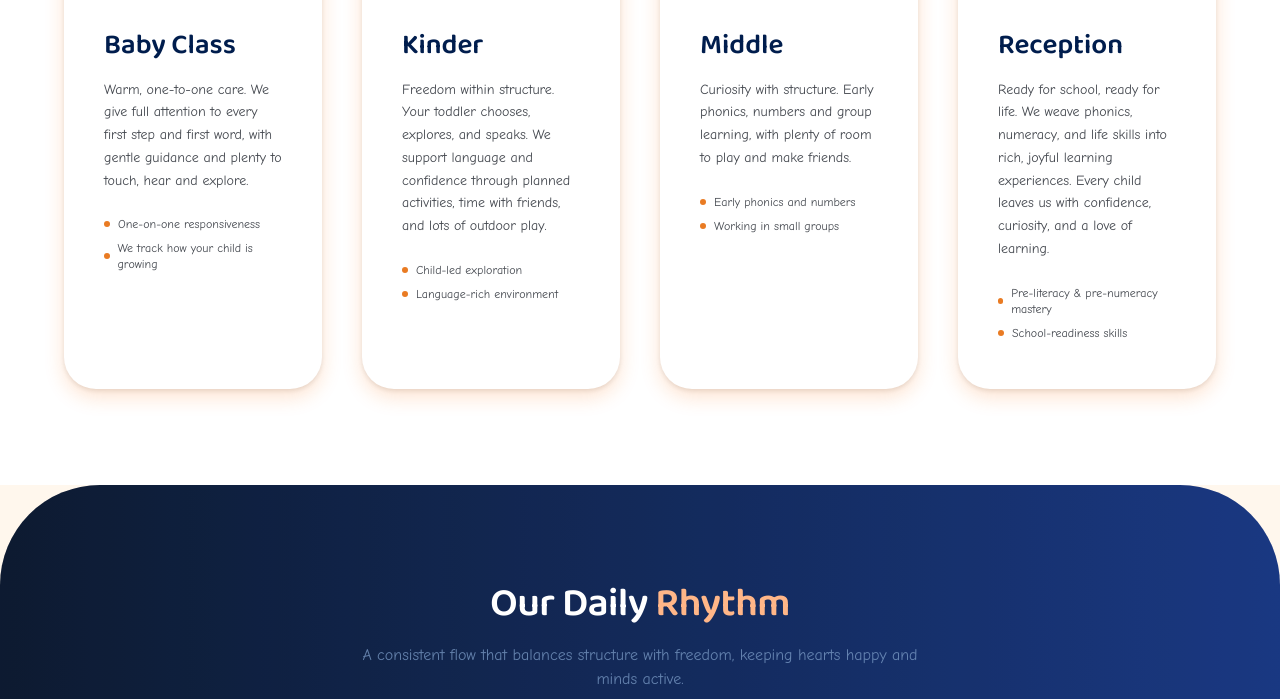
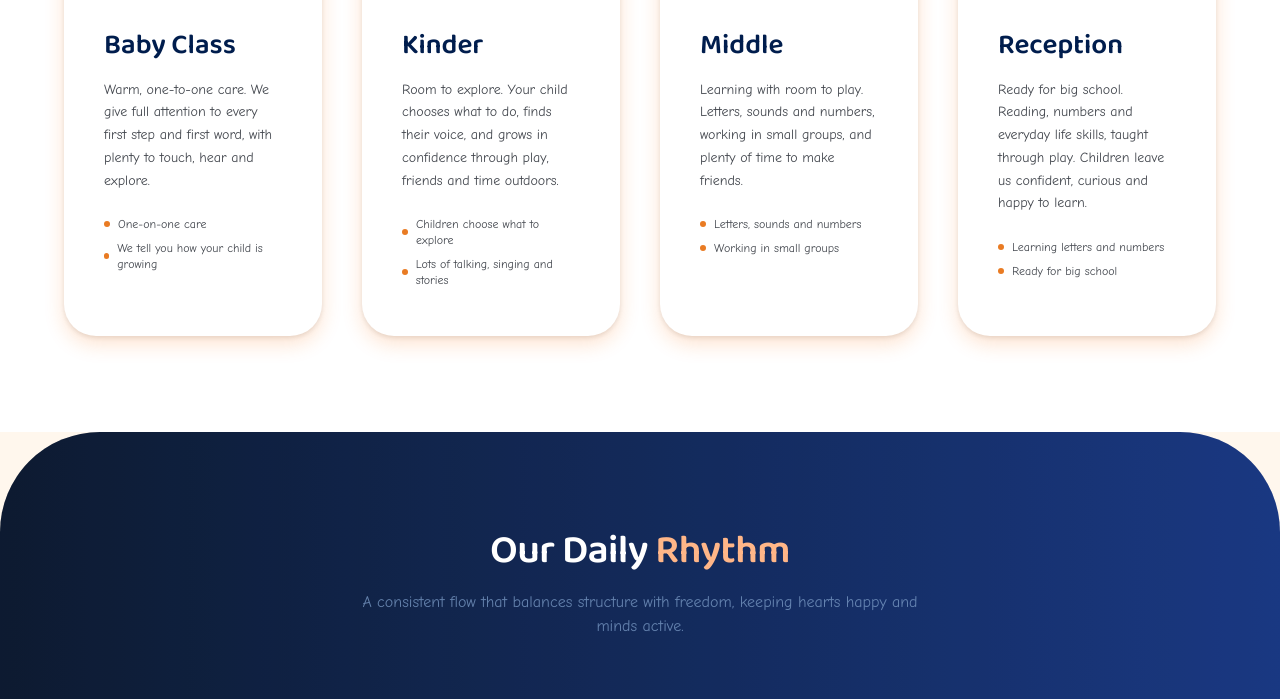
Before and after one commit to McClouds-web/radianthearts, a website built with Vite: page index.html in a window 1280 px wide. Shown: the part 2071-2770 px from the top of the page. Built offline with nearby package versions, Linux system fonts and the light colour scheme.

Commit message:
Use plain English for class descriptions and bullets

```diff
--- a/index.html
+++ b/index.html
@@ -458,10 +458,10 @@
 </div>
 <div class="px-8 pb-10 space-y-4">
 <h3 class="font-headline-md text-headline-md text-primary">Baby Class</h3>
-<p class="text-on-surface-variant text-sm leading-relaxed">Warm, one-to-one care. We give full attention to every first step and first word, with gentle guidance and plenty to touch, hear and explore.</p>
+<p class="text-on-surface-variant text-sm leading-relaxed">Warm, one-to-one care. We give full attention to every first step and first word, with plenty to touch, hear and explore.</p>
 <ul class="space-y-2 pt-2">
-<li class="flex items-center gap-2 text-xs text-on-surface-variant"><span class="w-1.5 h-1.5 rounded-full bg-secondary-container"></span> One-on-one responsiveness</li>
-<li class="flex items-center gap-2 text-xs text-on-surface-variant"><span class="w-1.5 h-1.5 rounded-full bg-secondary-container"></span> We track how your child is growing</li>
+<li class="flex items-center gap-2 text-xs text-on-surface-variant"><span class="w-1.5 h-1.5 rounded-full bg-secondary-container"></span> One-on-one care</li>
+<li class="flex items-center gap-2 text-xs text-on-surface-variant"><span class="w-1.5 h-1.5 rounded-full bg-secondary-container"></span> We tell you how your child is growing</li>
 </ul>
 </div>
 </div>
@@ -473,10 +473,10 @@
 </div>
 <div class="px-8 pb-10 space-y-4">
 <h3 class="font-headline-md text-headline-md text-primary">Kinder</h3>
-<p class="text-on-surface-variant text-sm leading-relaxed">Freedom within structure. Your toddler chooses, explores, and speaks. We support language and confidence through planned activities, time with friends, and lots of outdoor play.</p>
+<p class="text-on-surface-variant text-sm leading-relaxed">Room to explore. Your child chooses what to do, finds their voice, and grows in confidence through play, friends and time outdoors.</p>
 <ul class="space-y-2 pt-2">
-<li class="flex items-center gap-2 text-xs text-on-surface-variant"><span class="w-1.5 h-1.5 rounded-full bg-secondary-container"></span> Child-led exploration</li>
-<li class="flex items-center gap-2 text-xs text-on-surface-variant"><span class="w-1.5 h-1.5 rounded-full bg-secondary-container"></span> Language-rich environment</li>
+<li class="flex items-center gap-2 text-xs text-on-surface-variant"><span class="w-1.5 h-1.5 rounded-full bg-secondary-container"></span> Children choose what to explore</li>
+<li class="flex items-center gap-2 text-xs text-on-surface-variant"><span class="w-1.5 h-1.5 rounded-full bg-secondary-container"></span> Lots of talking, singing and stories</li>
 </ul>
 </div>
 </div>
@@ -488,9 +488,9 @@
 </div>
 <div class="px-8 pb-10 space-y-4">
 <h3 class="font-headline-md text-headline-md text-primary">Middle</h3>
-<p class="text-on-surface-variant text-sm leading-relaxed">Curiosity with structure. Early phonics, numbers and group learning, with plenty of room to play and make friends.</p>
+<p class="text-on-surface-variant text-sm leading-relaxed">Learning with room to play. Letters, sounds and numbers, working in small groups, and plenty of time to make friends.</p>
 <ul class="space-y-2 pt-2">
-<li class="flex items-center gap-2 text-xs text-on-surface-variant"><span class="w-1.5 h-1.5 rounded-full bg-secondary-container"></span> Early phonics and numbers</li>
+<li class="flex items-center gap-2 text-xs text-on-surface-variant"><span class="w-1.5 h-1.5 rounded-full bg-secondary-container"></span> Letters, sounds and numbers</li>
 <li class="flex items-center gap-2 text-xs text-on-surface-variant"><span class="w-1.5 h-1.5 rounded-full bg-secondary-container"></span> Working in small groups</li>
 </ul>
 </div>
@@ -503,10 +503,10 @@
 </div>
 <div class="px-8 pb-10 space-y-4">
 <h3 class="font-headline-md text-headline-md text-primary">Reception</h3>
-<p class="text-on-surface-variant text-sm leading-relaxed">Ready for school, ready for life. We weave phonics, numeracy, and life skills into rich, joyful learning experiences. Every child leaves us with confidence, curiosity, and a love of learning.</p>
+<p class="text-on-surface-variant text-sm leading-relaxed">Ready for big school. Reading, numbers and everyday life skills, taught through play. Children leave us confident, curious and happy to learn.</p>
 <ul class="space-y-2 pt-2">
-<li class="flex items-center gap-2 text-xs text-on-surface-variant"><span class="w-1.5 h-1.5 rounded-full bg-secondary-container"></span> Pre-literacy &amp; pre-numeracy mastery</li>
-<li class="flex items-center gap-2 text-xs text-on-surface-variant"><span class="w-1.5 h-1.5 rounded-full bg-secondary-container"></span> School-readiness skills</li>
+<li class="flex items-center gap-2 text-xs text-on-surface-variant"><span class="w-1.5 h-1.5 rounded-full bg-secondary-container"></span> Learning letters and numbers</li>
+<li class="flex items-center gap-2 text-xs text-on-surface-variant"><span class="w-1.5 h-1.5 rounded-full bg-secondary-container"></span> Ready for big school</li>
 </ul>
 </div>
 </div>
@@ -560,7 +560,7 @@
 <div class="space-y-6">
 <h2 class="font-headline-lg text-headline-lg text-primary">Why Radiant Hearts <span class="text-deep-amber">Exists</span></h2>
 <p class="text-on-surface-variant font-body-lg text-body-lg leading-relaxed">
-Radiant Hearts was created because children deserve a place where they are truly known and celebrated. We believe every child is unique and special, with their own gifts and learning style. Our preschool brings together the best practices in early childhood education to help your child grow confident, curious, and kind. We're not just caring for children. We're nurturing the leaders and thinkers of tomorrow.
+Radiant Hearts was started because every child deserves a place where they are known by name. Each child is different, with their own gifts and their own way of learning. We teach the way young children learn best, so your child grows up confident, curious and kind.
 </p>
 </div>
 <div class="relative">
```
Also changed, not shown: programs.html (+11 -11 lines), prospectus-source.html (+2 -2 lines), 1 other file.
